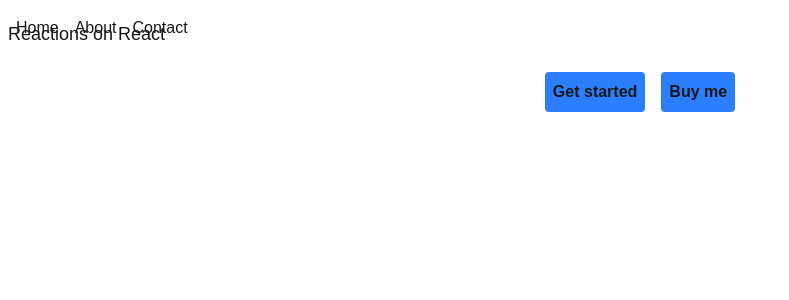
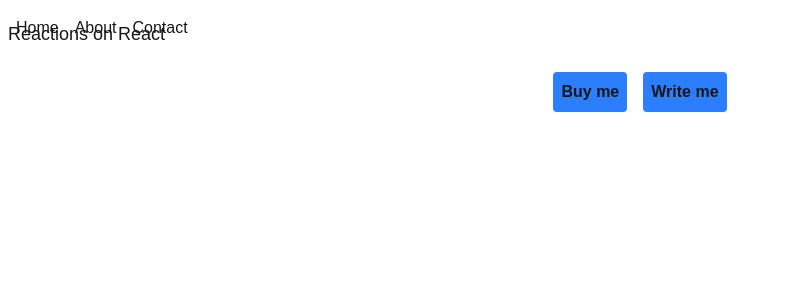
Before and after one commit to LizzyonGit/react-intro, a Next.js app: page / in a window 1280 px wide. Shown: the top 300 px of the page, without its empty margins (0-789 px from the left). Built offline with nearby package versions, Linux system fonts and the light colour scheme.

Commit message:
updates props

```diff
--- a/app/layout.tsx
+++ b/app/layout.tsx
@@ -30,7 +30,9 @@ export default function RootLayout({
     >
       <body className="min-h-full flex flex-col">
         <Navbar />
+        <main>
         {children}
+        </main>
       </body>
     </html>
 
--- a/app/page.tsx
+++ b/app/page.tsx
@@ -3,9 +3,9 @@ import Image from "next/image";
 
 export default function Home() {
   return (
-    <main>
+
       <Hero />
-    </main>
+
 
 
 
--- a/components/hero.tsx
+++ b/components/hero.tsx
@@ -1,4 +1,19 @@
 import Image from "next/image";
+
+interface buttonProps {
+  link: string;
+  children: React.ReactNode;
+  className?: string;
+}
+
+function Button({link, children, className}: buttonProps) {
+  return (
+    <a className={`bg-blue-500 hover:bg-blue-700 font-bold p-2 rounded ${className}`} href={link}>
+      {children}
+    </a>
+  );
+}
+
 
 export default function Hero(){
     return(
@@ -17,12 +32,8 @@ export default function Hero(){
           </section>
           <section>
             <div className="flex justify-center gap-4 p-4">
-              <button className="bg-blue-500 hover:bg-blue-700 font-bold p-2 rounded">
-                Get started
-              </button>
-              <button className="bg-blue-500 hover:bg-blue-700 font-bold p-2 rounded">
-                Buy me
-              </button>
+              <Button link="/about" className="hover:bg-cyan-400">Buy me</Button>
+              <Button link="/contact" className="hover:bg-pink-400">Write me</Button>
             </div>
           </section>
         </div>
```
